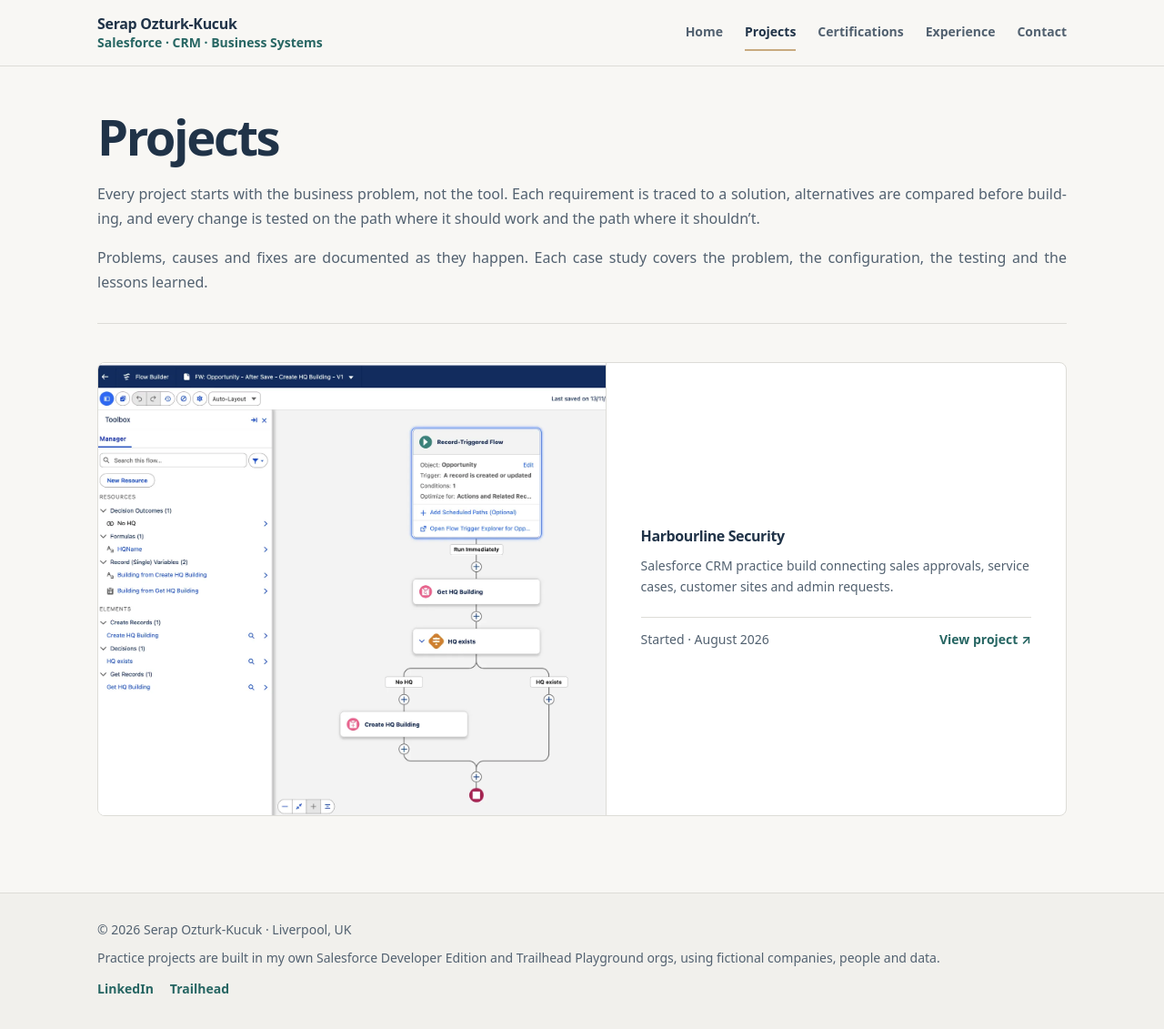
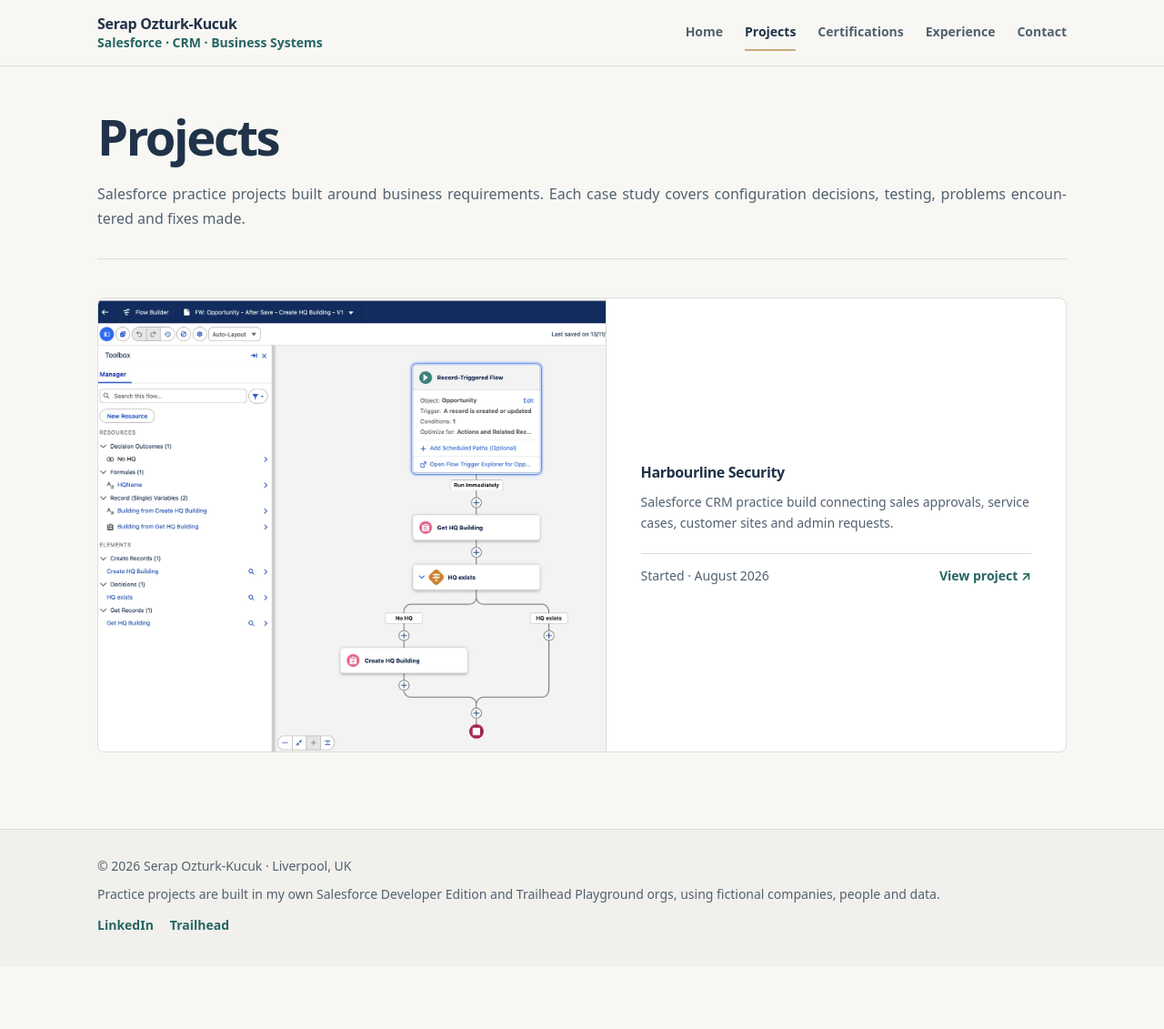
Before and after one commit to serapozturkkucuk/serapozturkkucuk.github.io, a Jekyll site: the page built from projects/index.html, in a window 1280 px wide and 1132 px high. Shown: the whole window at 91% size. Built offline with Jekyll 4.4.1, drawn with Linux system fonts in a browser that asks for light colours.

Commit message:
Tighten recruiter-facing copy with natural, specific, neutral phrasing

```diff
--- a/projects/index.html
+++ b/projects/index.html
@@ -4,8 +4,7 @@ title: Projects
 ---
 <header class="page-head">
   <h1>Projects</h1>
-  <p class="lede">Every project starts with the business problem, not the tool. Each requirement is traced to a solution, alternatives are compared before building, and every change is tested on the path where it should work and the path where it shouldn’t.</p>
-  <p class="project-intro-followup">Problems, causes and fixes are documented as they happen. Each case study covers the problem, the configuration, the testing and the lessons learned.</p>
+  <p class="lede">Salesforce practice projects built around business requirements. Each case study covers configuration decisions, testing, problems encountered and fixes made.</p>
 </header>
 
 {% assign all = site.projects | sort: "order" %}
```
